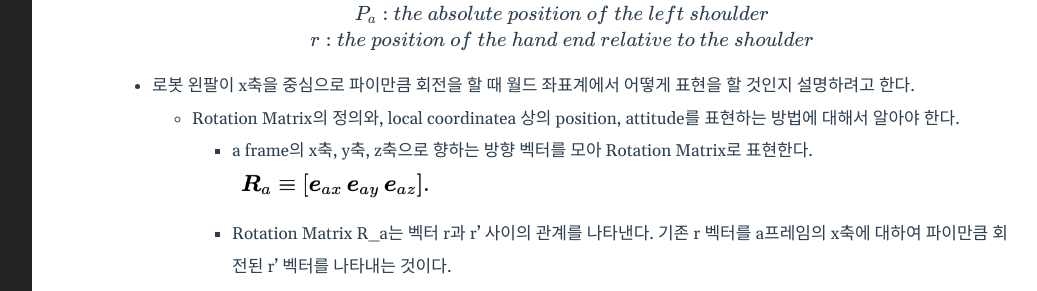
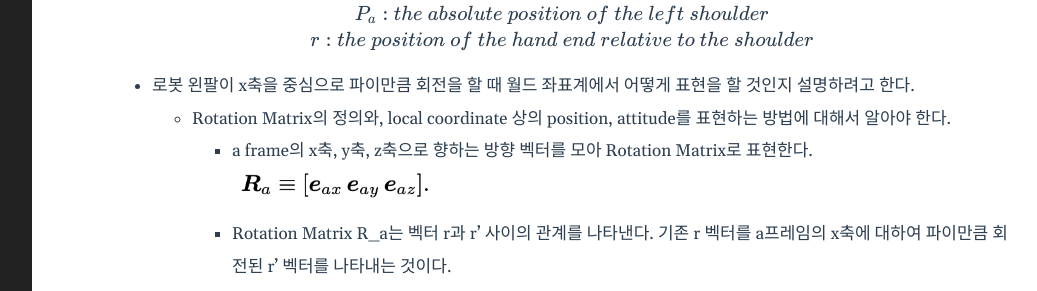
Before and after one commit to jdj2261/jdj2261.github.io, a Jekyll site: the page built from _posts/2021-10-10-coordinate-transformations.md, in a window 1280 px wide and 900 px high, scrolled down 1132 px. Shown: the part 152-443 px from the top of the window, without its empty margins (188-1225 px from the left). Built offline with Jekyll 4.4.1, drawn with Linux system fonts in a browser that asks for light colours; comment, search, counter and statistics services are not loaded.

Commit message:
Site updated: 2021-10-10 15:03

```diff
--- a/_posts/2021-10-10-coordinate-transformations.md
+++ b/_posts/2021-10-10-coordinate-transformations.md
@@ -39,7 +39,7 @@ $$
 
 - 로봇 왼팔이 x축을 중심으로 파이만큼 회전을 할 때 월드 좌표계에서 어떻게 표현을 할 것인지 설명하려고 한다.
 
-  - Rotation Matrix의 정의와, local coordinatea 상의 position, attitude를 표현하는 방법에 대해서 알아야 한다.
+  - Rotation Matrix의 정의와, local coordinate 상의 position, attitude를 표현하는 방법에 대해서 알아야 한다.
 
     - a frame의 x축, y축, z축으로 향하는 방향 벡터를 모아 Rotation Matrix로 표현한다.
 
```
